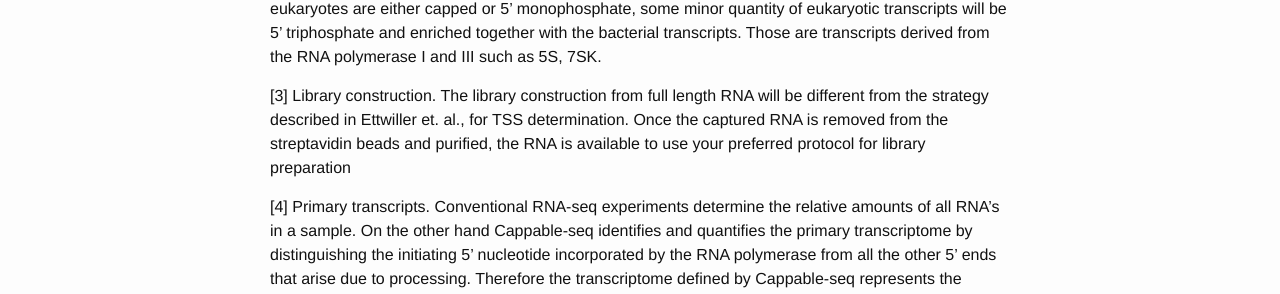
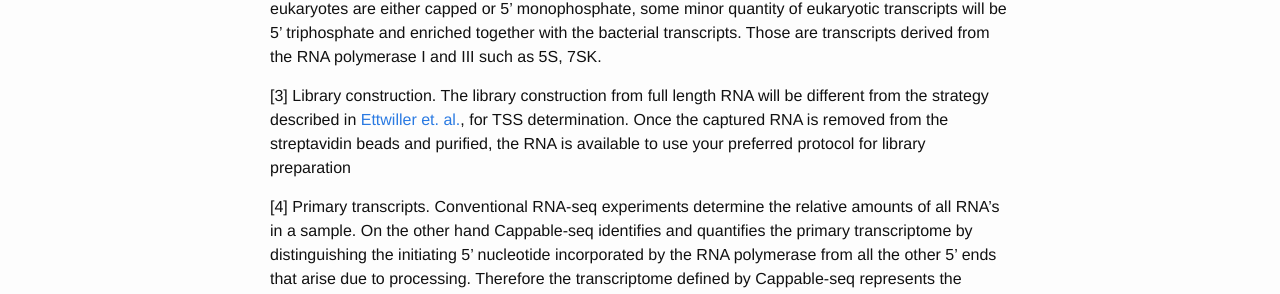
Before and after one commit to Ettwiller/blog, a Jekyll site: the page built from _posts/2016-03-30-cappable-seq.markdown, in a window 1280 px wide. Shown: the part 668-962 px from the top of the page. Built offline with Jekyll 4.4.1, drawn with Linux system fonts in a browser that asks for light colours; part of the change alters nothing that is shown.

```diff
--- a/_posts/2016-03-30-cappable-seq.markdown
+++ b/_posts/2016-03-30-cappable-seq.markdown
@@ -17,7 +17,10 @@ The method captures the prokaryotic transcripts by their 5’end. If the RNA sam
 While the vast majority of the 5’ end of transcripts in eukaryotes are either capped or 5’ monophosphate, some minor quantity of eukaryotic transcripts will be 5' triphosphate and enriched together with the bacterial transcripts.  Those are transcripts derived from the RNA polymerase I and III such as 5S, 7SK.
 
 [3] Library construction.
-The library construction from full length RNA will be different from the strategy described in Ettwiller et. al., for TSS determination. Once the captured RNA is removed from the streptavidin beads and purified, the RNA is available to use your preferred protocol for library preparation
+The library construction from full length RNA will be different from the strategy described in [Ettwiller et. al.][Cappable-seq], for TSS determination. Once the captured RNA is removed from the streptavidin beads and purified, the RNA is available to use your preferred protocol for library preparation
 
 [4] Primary transcripts.
 Conventional RNA-seq experiments determine the relative amounts of all RNA’s in a sample. On the other hand Cappable-seq identifies and quantifies the primary transcriptome by distinguishing the initiating 5’ nucleotide incorporated by the RNA polymerase from all the other 5’ ends that arise due to processing. Therefore the transcriptome defined by Cappable-seq represents the primary transcriptome.
+
+
+[Cappable-seq]: http://bmcgenomics.biomedcentral.com/articles/10.1186/s12864-016-2539-z
```
